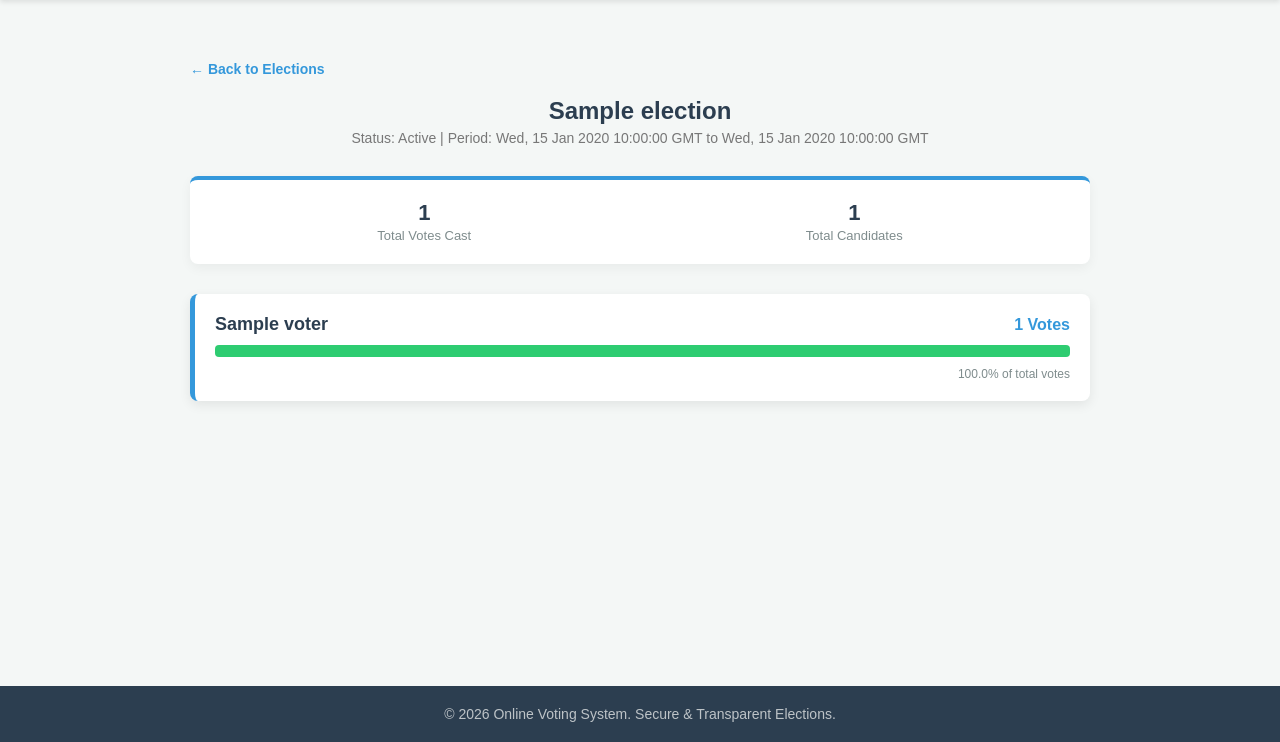
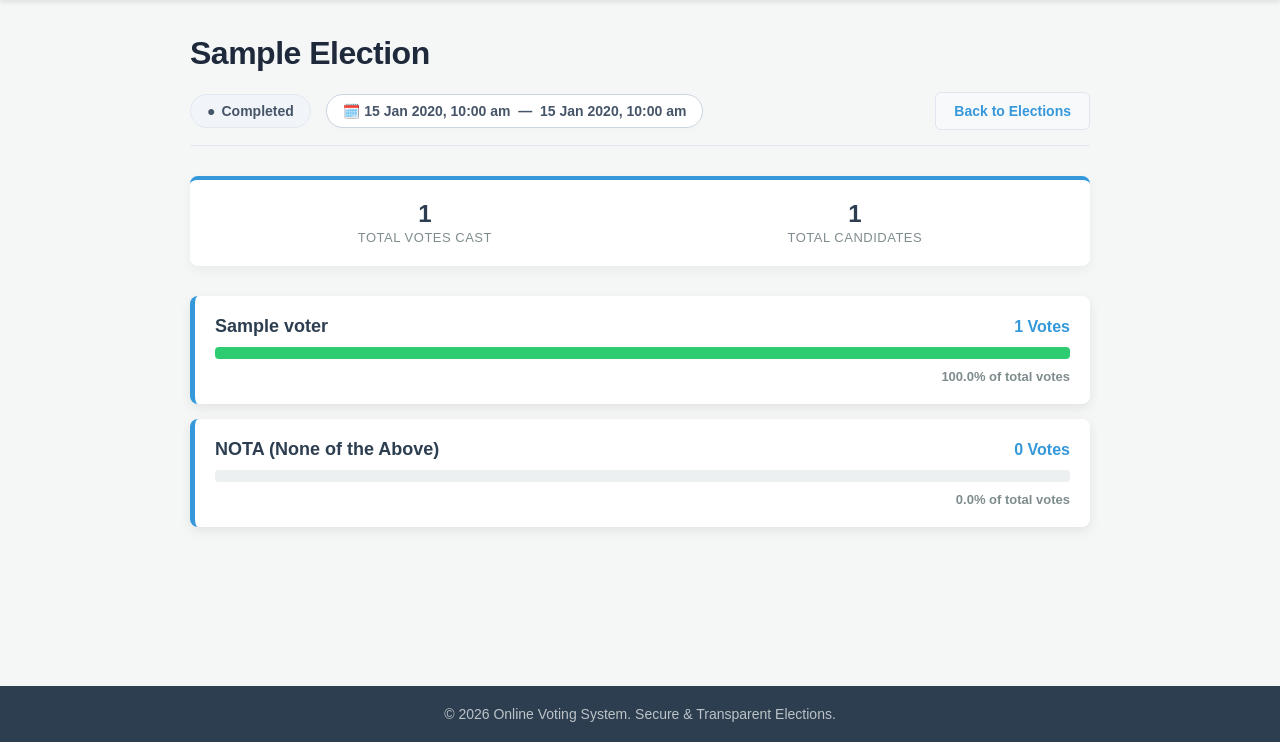
Before and after one commit to pratikshatupe991/online_voting_system, a Flask app: page /public/election_result/1 in a window 1280 px wide. Shown: the part 58-800 px from the top of the page. Run offline with Flask 3, Linux system fonts and the light colour scheme; tables that the repository leaves empty hold one stand-in row (values such as "Sample post"); parts of the project's set-up code (start-up, migrations or seed data) failed here and were passed over.

Commit message:
added the result page and enhancements in existing code

```diff
--- a/app/templates/election_result.html
+++ b/app/templates/election_result.html
@@ -4,26 +4,97 @@
 <style>
     .page-container {
         max-width: 900px;
-        margin: 40px auto;
+        margin: 15px auto 40px auto;
         padding: 0 20px;
         font-family: Arial, sans-serif;
     }
 
     .page-header {
-        text-align: center;
-        margin-bottom: 30px;
+        margin-bottom: 20px;
+        text-align: left;
     }
 
     .page-header h3 {
         margin: 0;
-        color: #2c3e50;
-        font-size: 24px;
+        color: #1e293b;
+        font-size: 32px;
+        font-weight: 800;
+        letter-spacing: -0.5px;
+        text-transform: capitalize;
     }
 
-    .page-header p {
-        color: #777;
+    .action-bar {
+        display: flex;
+        justify-content: space-between;
+        align-items: center;
+        margin-bottom: 30px;
+        padding-bottom: 15px;
+        border-bottom: 1px solid #e2e8f0;
+        flex-wrap: wrap;
+        gap: 15px;
+    }
+
+    .election-meta {
+        display: flex;
+        align-items: center;
+        gap: 15px;
+        flex-wrap: wrap;
+    }
+
+    .meta-badge {
+        display: inline-flex;
+        align-items: center;
+        padding: 8px 16px;
+        border-radius: 30px;
         font-size: 14px;
-        margin-top: 5px;
+        font-weight: 600;
+    }
+
+    .status-live {
+        background-color: #dcfce7;
+        color: #166534;
+        border: 1px solid #bbf7d0;
+    }
+
+    .status-upcoming {
+        background-color: #fef9e7;
+        color: #b97706;
+        border: 1px solid #fde047;
+    }
+
+    .status-completed {
+        background-color: #f1f5f9;
+        color: #475569;
+        border: 1px solid #e2e8f0;
+    }
+
+    .meta-period {
+        background-color: #ffffff;
+        color: #475569;
+        border: 1px solid #cbd5e1;
+        box-shadow: 0 2px 4px rgba(0,0,0,0.02);
+    }
+
+    .btn-back {
+        display: inline-flex;
+        align-items: center;
+        padding: 10px 18px;
+        background-color: #f8f9fa;
+        color: #3498db;
+        border: 1px solid #e0e6ed;
+        text-decoration: none;
+        font-weight: 600;
+        font-size: 14px;
+        border-radius: 6px;
+        transition: all 0.3s ease;
+    }
+
+    .btn-back:hover {
+        background-color: #3498db;
+        color: white;
+        border-color: #3498db;
+        transform: translateX(-2px);
+        box-shadow: 0 4px 8px rgba(52, 152, 219, 0.2);
     }
 
     .stats-summary {
@@ -43,13 +114,16 @@
 
     .stat-item h4 {
         margin: 0;
-        font-size: 22px;
+        font-size: 24px;
         color: #2c3e50;
+        font-weight: bold;
     }
 
     .stat-item span {
         font-size: 13px;
         color: #7f8c8d;
+        text-transform: uppercase;
+        letter-spacing: 0.5px;
     }
 
     .candidates-list {
@@ -67,6 +141,11 @@
         display: flex;
         flex-direction: column;
         gap: 10px;
+        transition: transform 0.2s ease;
+    }
+
+    .candidate-card:hover {
+        transform: translateY(-2px);
     }
 
     .candidate-info {
@@ -99,13 +178,14 @@
         height: 100%;
         background-color: #2ecc71;
         width: 0%;
-        transition: width 0.6s ease;
+        transition: width 0.8s cubic-bezier(0.4, 0, 0.2, 1);
     }
 
     .percentage-text {
-        font-size: 12px;
+        font-size: 13px;
         color: #7f8c8d;
         text-align: right;
+        font-weight: 600;
     }
 
     .alert-box {
@@ -122,27 +202,18 @@
         color: #e74c3c;
         border: 1px solid #fad2cf;
     }
-
-    .btn-back {
-        display: inline-block;
-        margin-bottom: 20px;
-        color: #3498db;
-        text-decoration: none;
-        font-weight: bold;
-        font-size: 14px;
-    }
-
-    .btn-back:hover {
-        text-decoration: underline;
-    }
 </style>
 
 <div class="page-container">
-    <a href="/results/ui" class="btn-back">&larr; Back to Elections</a>
-
     <div class="page-header">
         <h3 id="electionTitle">Loading Election Analytics...</h3>
-        <p id="electionStatus">Fetching live stats</p>
+    </div>
+
+    <div class="action-bar">
+        <div id="electionMeta" class="election-meta">
+            <span class="meta-badge meta-period">Fetching live stats...</span>
+        </div>
+        <a href="/public/results" class="btn-back">Back to Elections</a>
     </div>
 
     <div id="apiMessage" class="alert-box alert-error"></div>
@@ -166,7 +237,7 @@
     const electionId = pathParts[pathParts.length - 1];
 
     const electionTitle = document.getElementById('electionTitle');
-    const electionStatus = document.getElementById('electionStatus');
+    const electionMeta = document.getElementById('electionMeta');
     const messageBox = document.getElementById('apiMessage');
     const statsSummary = document.getElementById('statsSummary');
     const totalVotesVal = document.getElementById('totalVotesVal');
@@ -182,7 +253,45 @@
                 const election = data.data;
 
                 electionTitle.innerText = election.title;
-                electionStatus.innerText = `Status: ${election.status || 'Active'} | Period: ${election.start_time || 'N/A'} to ${election.end_time || 'N/A'}`;
+
+                let calculatedStatus = 'Completed';
+                let statusClass = 'status-completed';
+
+                if (election.start_time && election.end_time) {
+                    const now = new Date();
+                    const startDate = new Date(election.start_time);
+                    const endDate = new Date(election.end_time);
+
+                    if (now < startDate) {
+                        calculatedStatus = 'Upcoming';
+                        statusClass = 'status-upcoming';
+                    } else if (now >= startDate && now <= endDate) {
+                        calculatedStatus = 'Live';
+                        statusClass = 'status-live';
+                    } else {
+                        calculatedStatus = 'Completed';
+                        statusClass = 'status-completed';
+                    }
+                } else if (election.status) {
+                    calculatedStatus = election.status;
+                    if (calculatedStatus.toLowerCase() === 'live') {
+                        statusClass = 'status-live';
+                    } else if (calculatedStatus.toLowerCase() === 'upcoming') {
+                        statusClass = 'status-upcoming';
+                    }
+                }
+
+                const startTimeStr = election.start_time ? new Date(election.start_time).toLocaleString('en-IN', { dateStyle: 'medium', timeStyle: 'short' }) : 'N/A';
+                const endTimeStr = election.end_time ? new Date(election.end_time).toLocaleString('en-IN', { dateStyle: 'medium', timeStyle: 'short' }) : 'N/A';
+
+                electionMeta.innerHTML = `
+                    <span class="meta-badge ${statusClass}">
+                        <span style="margin-right: 6px;">●</span> ${calculatedStatus}
+                    </span>
+                    <span class="meta-badge meta-period">
+                        🗓️ ${startTimeStr} &nbsp;&mdash;&nbsp; ${endTimeStr}
+                    </span>
+                `;
 
                 totalVotesVal.innerText = election.total_votes || 0;
                 totalCandidatesVal.innerText = election.candidates ? election.candidates.length : 0;
@@ -200,15 +309,33 @@
     function showError(msg) {
         messageBox.style.display = 'block';
         messageBox.innerText = msg;
+        electionTitle.innerText = 'Error';
+        electionMeta.innerHTML = '';
     }
 
     function renderCandidates(candidates, totalVotes) {
         candidatesList.innerHTML = '';
 
-        if (!candidates || candidates.length === 0) {
-            showError('No candidates found for this election.');
-            return;
+        if (!candidates) {
+            candidates = [];
         }
+
+        // Calculate NOTA logic
+        let sumOfCandidateVotes = candidates.reduce((sum, c) => sum + (c.votes || 0), 0);
+        let notaVotes = 0;
+
+        if (totalVotes > sumOfCandidateVotes) {
+            notaVotes = totalVotes - sumOfCandidateVotes;
+        }
+
+        // Add NOTA as a candidate entry
+        candidates.push({
+            name: "NOTA (None of the Above)",
+            votes: notaVotes
+        });
+
+        // Sort candidates so the highest vote-getter stays on top
+        candidates.sort((a, b) => (b.votes || 0) - (a.votes || 0));
 
         candidates.forEach(candidate => {
             const votes = candidate.votes || 0;
@@ -217,6 +344,7 @@
             const card = document.createElement('div');
             card.className = 'candidate-card';
 
+            // Give NOTA a slightly different visual feel if needed, otherwise it uses standard style
             card.innerHTML = `
                 <div class="candidate-info">
                     <span class="candidate-name">${candidate.name}</span>
```
Also changed, not shown: app/templates/admin/dashboard.html (+2 -26 lines), app/templates/index.html (+13 -0 lines).
